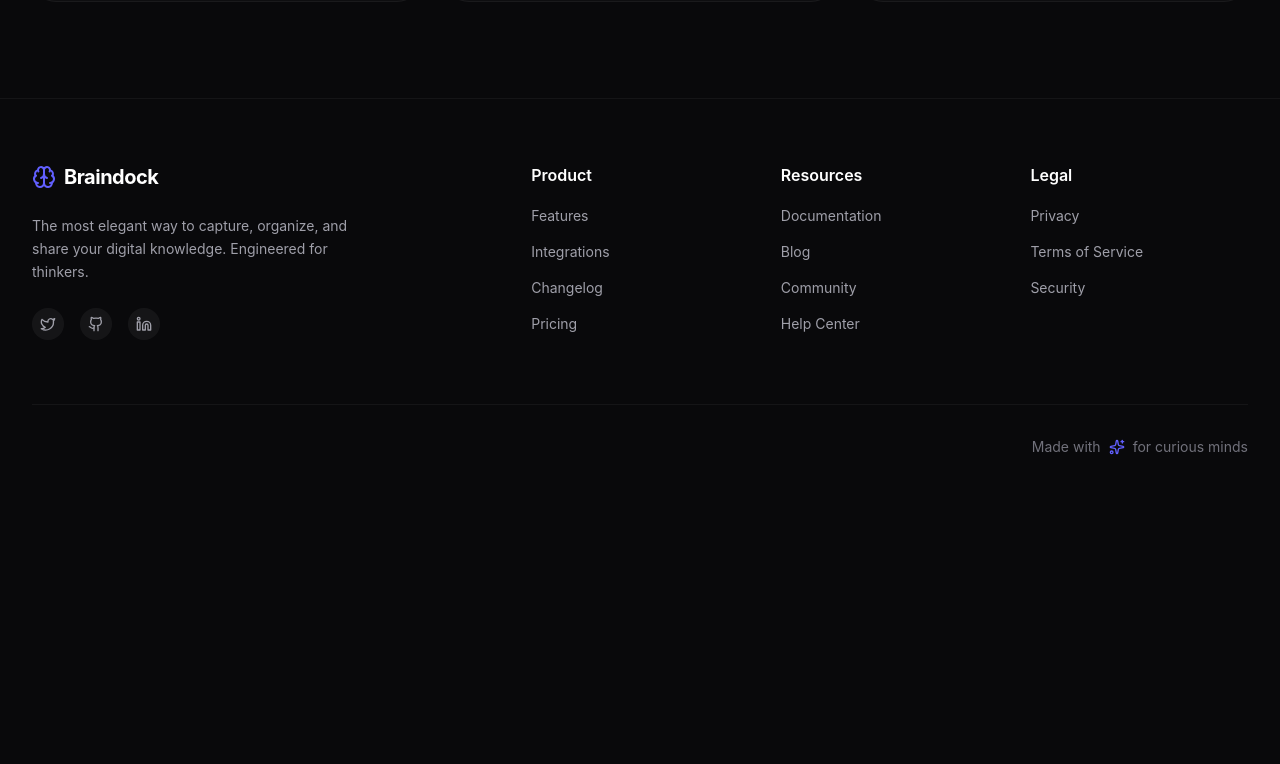
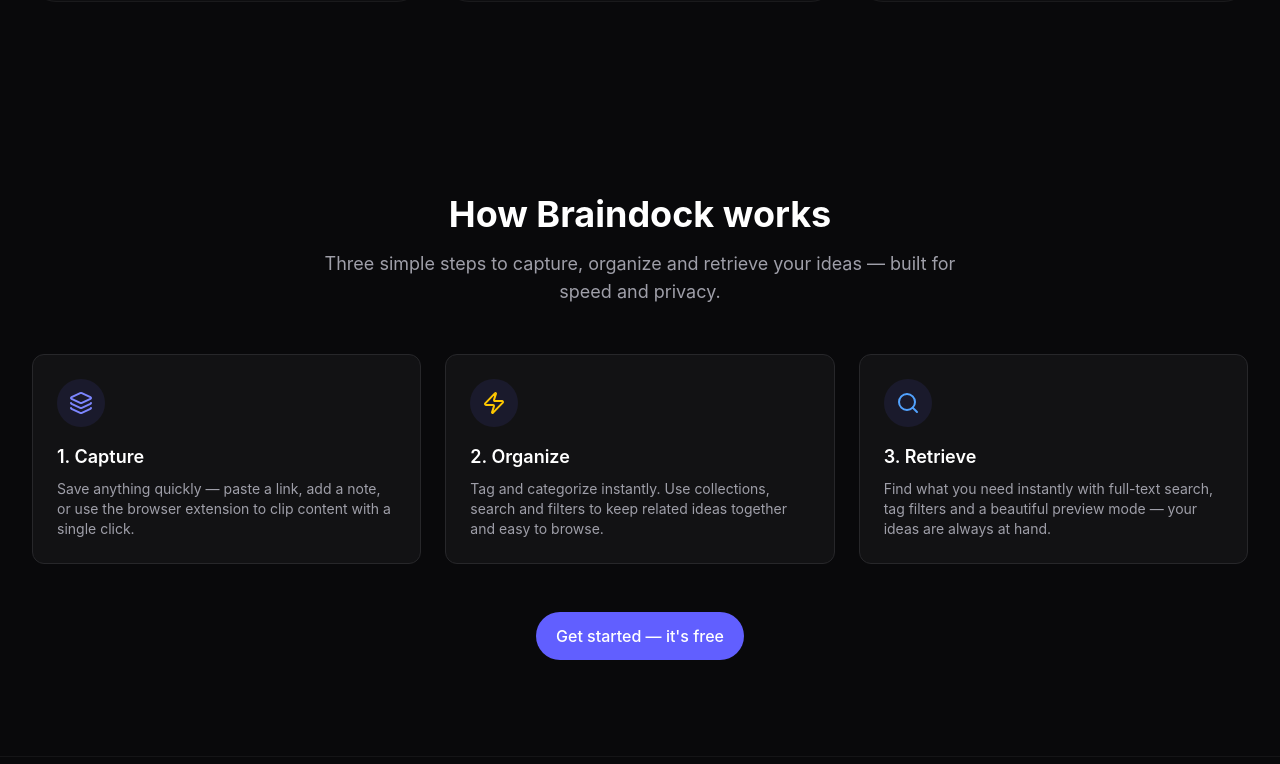
Before and after one commit to coder-Yash886/Brain-dock, a React app in the folder Frontend/: page / in a window 1280 px wide. Shown: the part 1516-2280 px from the top of the page. Before the commit the page ends 2005 px from the top, so only its background shows below. Built offline with nearby package versions, Linux system fonts and the light colour scheme; no server answers; the HTML template or start-up script is replaced by a standard one.

Commit message:
Add the how it work section

```diff
--- a/Frontend/src/pages/Landing.tsx
+++ b/Frontend/src/pages/Landing.tsx
@@ -163,6 +163,44 @@ const Landing = () => {
         </div>
       </section>
 
+      {/* How It Works Section */}
+      <section id="how-it-works" className="py-24 relative z-10 bg-transparent">
+        <div className="max-w-7xl mx-auto px-6 md:px-8 text-center">
+          <h2 className="text-3xl lg:text-4xl font-bold text-white mb-4">How Braindock works</h2>
+          <p className="text-zinc-400 max-w-2xl mx-auto text-lg mb-12">Three simple steps to capture, organize and retrieve your ideas — built for speed and privacy.</p>
+
+          <div className="grid md:grid-cols-3 gap-6">
+            <div className="bg-zinc-900/60 border border-zinc-800 p-6 rounded-xl text-left">
+              <div className="w-12 h-12 flex items-center justify-center bg-indigo-500/10 rounded-full mb-4">
+                <Layers className="w-6 h-6 text-indigo-400" />
+              </div>
+              <h3 className="text-lg font-semibold text-white mb-2">1. Capture</h3>
+              <p className="text-zinc-400 text-sm">Save anything quickly — paste a link, add a note, or use the browser extension to clip content with a single click.</p>
+            </div>
+
+            <div className="bg-zinc-900/60 border border-zinc-800 p-6 rounded-xl text-left">
+              <div className="w-12 h-12 flex items-center justify-center bg-indigo-500/10 rounded-full mb-4">
+                <Zap className="w-6 h-6 text-yellow-400" />
+              </div>
+              <h3 className="text-lg font-semibold text-white mb-2">2. Organize</h3>
+              <p className="text-zinc-400 text-sm">Tag and categorize instantly. Use collections, search and filters to keep related ideas together and easy to browse.</p>
+            </div>
+
+            <div className="bg-zinc-900/60 border border-zinc-800 p-6 rounded-xl text-left">
+              <div className="w-12 h-12 flex items-center justify-center bg-indigo-500/10 rounded-full mb-4">
+                <Search className="w-6 h-6 text-blue-400" />
+              </div>
+              <h3 className="text-lg font-semibold text-white mb-2">3. Retrieve</h3>
+              <p className="text-zinc-400 text-sm">Find what you need instantly with full-text search, tag filters and a beautiful preview mode — your ideas are always at hand.</p>
+            </div>
+          </div>
+
+          <div className="mt-12 flex items-center justify-center">
+            <button onClick={() => window.scrollTo({ top: 0, behavior: 'smooth' })} className="px-5 py-3 rounded-full bg-indigo-500 hover:bg-indigo-600 text-white font-medium">Get started — it's free</button>
+          </div>
+        </div>
+      </section>
+
       {/* Clean Premium Footer */}
       <footer className="border-t border-white/5 bg-[#09090b] pt-16 pb-8 relative z-10">
         <div className="max-w-7xl mx-auto px-6 md:px-8">
```
